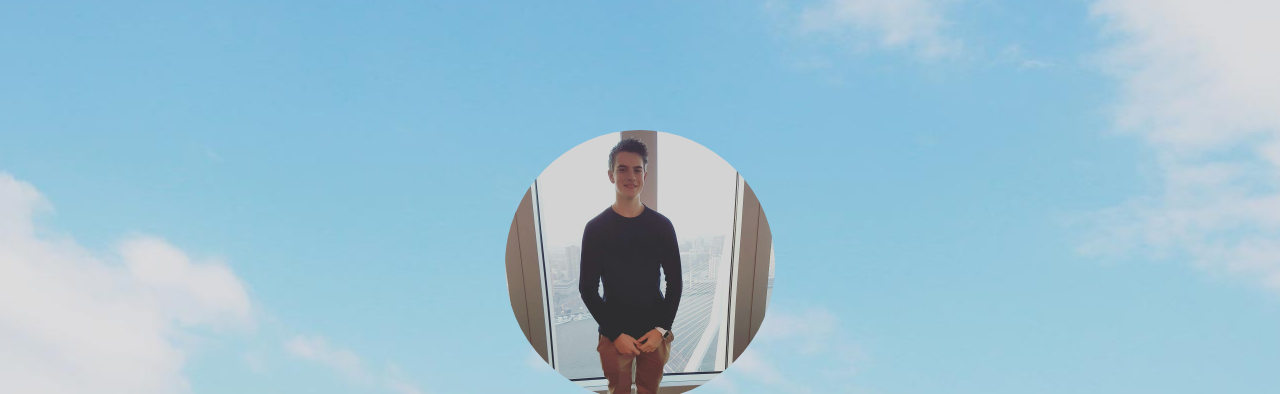
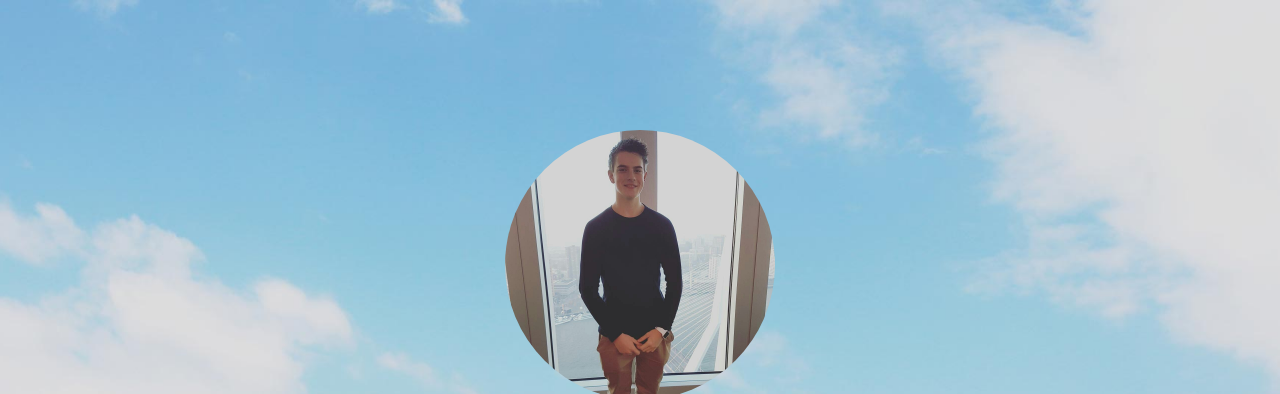
Before and after one commit to jordansmithtech/HTML_Beginner_Guide_Form_Zero_To_Basics, a plain HTML site: page index.html in a window 1280 px wide. Shown: the top 394 px of the page. Drawn offline with Linux system fonts and the light colour scheme.

Commit message:
Background cover full screen fix

```diff
--- a/index.html
+++ b/index.html
@@ -7,8 +7,8 @@
             h3{ font-size: 24px; font-weight: 500; margin: 24px; }
             .circle { width: 270px; height: 270px; border-radius: 150px; -webkit-border-radius: 150px; }
             .text-vertical-center { display: table-cell; text-align: center; position: relative; top: -50px; vertical-align: middle; }
-            .main-box{ display: table; position: relative; width: 100%; height: 100%; background-size: cover;
-            background: url(./bg.jpg) no-repeat center center scroll; }
+            .main-box{ display: table; position: relative; width: 100%; height: 100%;
+            background: url(./bg.jpg) no-repeat center center scroll; background-size: cover;}
         </style>
     </head>
     <body>
```
